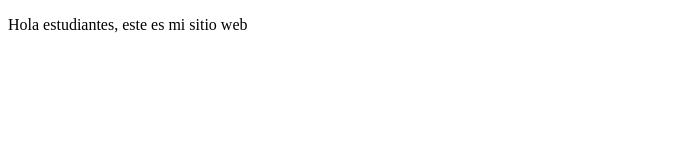
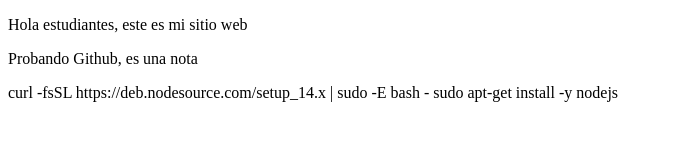
Before and after one commit to victorcabarcas/proyectoDemoCursoPrework, a plain HTML site: page index.html in a window 1280 px wide. Shown: the whole page, without its empty margins (0-673 px from the left). Drawn offline with Linux system fonts and the light colour scheme.

Commit message:
Cambios agregados desde VSC

```diff
--- a/index.html
+++ b/index.html
@@ -8,5 +8,9 @@
 </head>
 <body>
     <p>Hola estudiantes, este es mi sitio web</p>
+    <p>Probando Github, es una nota</p>
 </body>
 </html>
+
+curl -fsSL https://deb.nodesource.com/setup_14.x | sudo -E bash -
+sudo apt-get install -y nodejs
```
